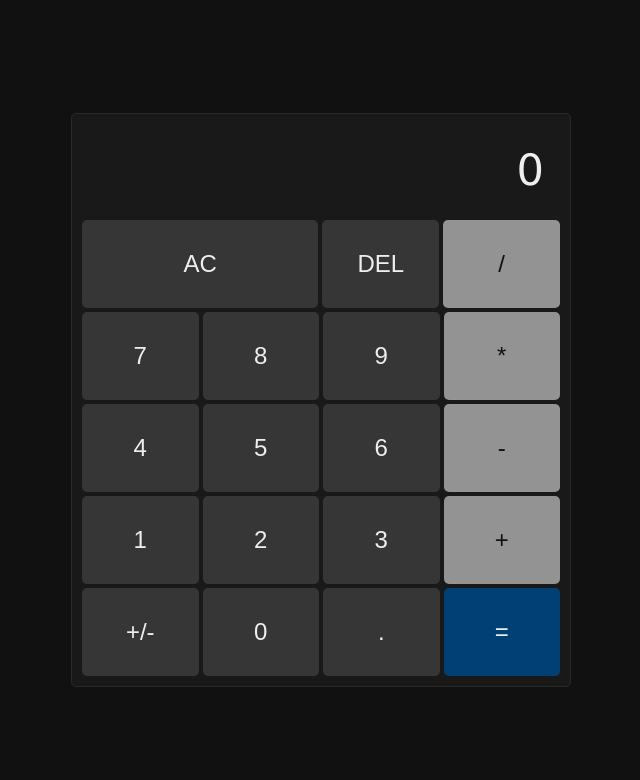
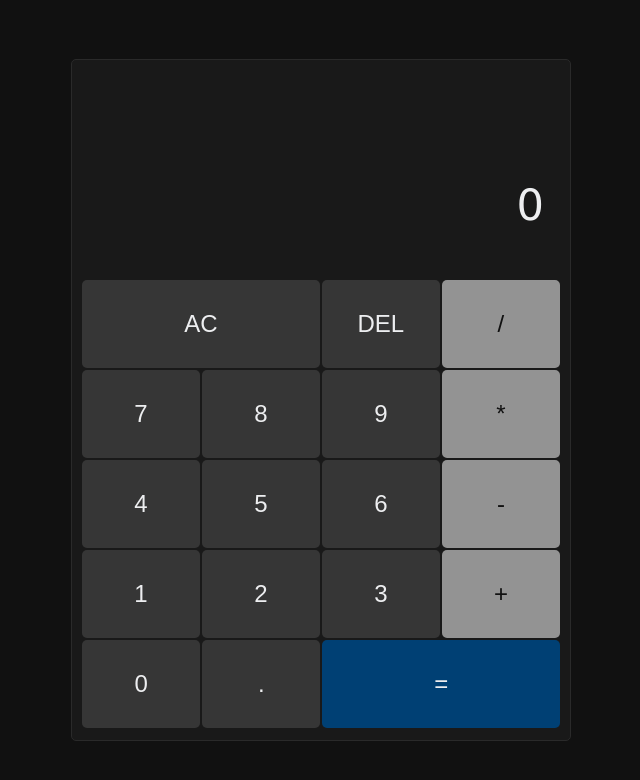
Before and after one commit to julien-dev-29/calculator, a website with bundled scripts: page index.html in a window 1280 px wide. Shown: the whole page, without its empty margins (319-959 px from the left). Built offline with nearby package versions, Linux system fonts and the light colour scheme.

Commit message:
Delete negative button

```diff
--- a/index.html
+++ b/index.html
@@ -16,9 +16,7 @@
       <div class="keypad">
         <div class="row">
           <button class="clear">AC</button>
-          <button class="delete">
-            DEL
-          </button>
+          <button class="delete">DEL</button>
           <button class="operation">/</button>
         </div>
         <div class="row">
@@ -40,7 +38,6 @@
           <button class="operation">+</button>
         </div>
         <div class="row">
-          <button>+/-</button>
           <button class="number">0</button>
           <button class="number" id="decimal">.</button>
           <button class="equal">=</button>
--- a/style.css
+++ b/style.css
@@ -40,6 +40,7 @@ body {
 }
 
 .output {
+  padding-top: 24px;
   margin: 5px;
   padding: 16px;
   width: 100%;
@@ -66,9 +67,9 @@ body {
 
 .row {
   display: flex;
-  margin-top: 4px;
+  margin-bottom: 2px;
   justify-content: space-between;
-  gap: 4px;
+  gap: 2px;
 }
 
 .clear {
@@ -107,6 +108,7 @@ button {
 }
 
 .equal {
+  flex-basis: 25%;
   background-color: var(--bg-btn);
   color: var();
 }
@@ -135,4 +137,8 @@ button {
     height: 100%;
     width: 500px;
   }
+
+  .output {
+    height: 200px;
+  }
 }
```
Also changed, not shown: src/app.ts (line endings or trailing spaces).
